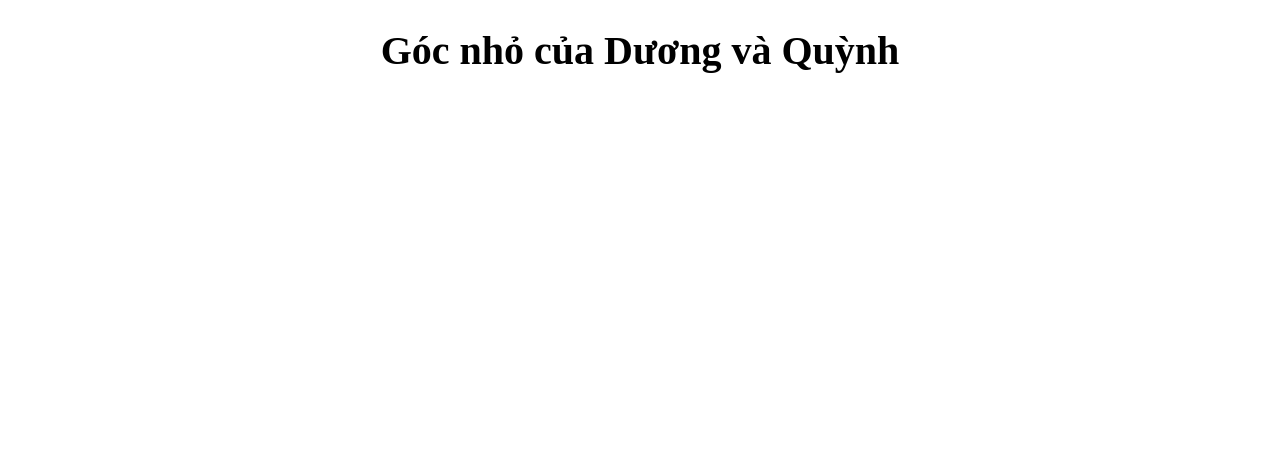
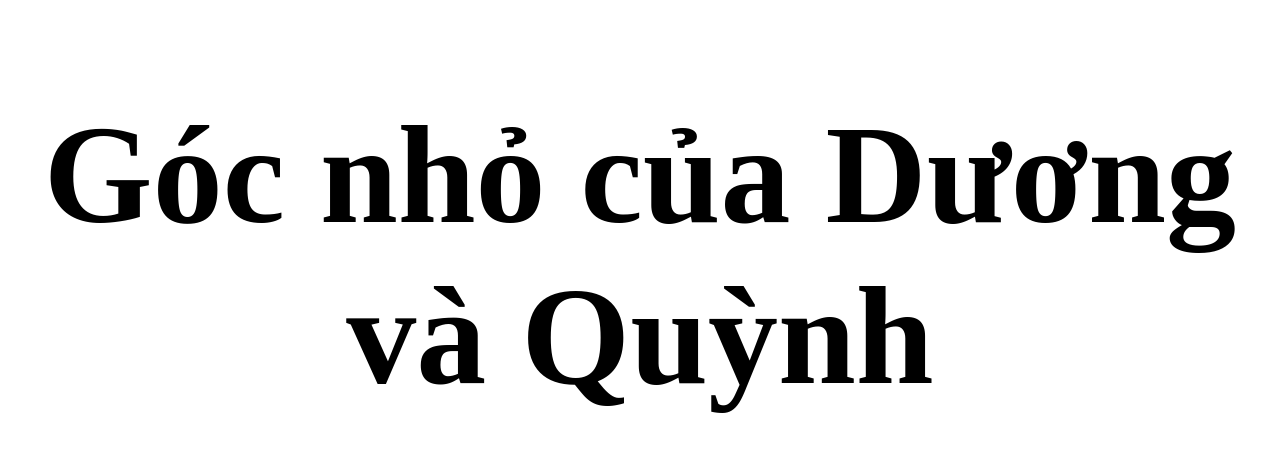
Before and after one commit to lvienduong-create/gocnho, a plain HTML site: page index.html in a window 1280 px wide. Drawn offline with Linux system fonts and the light colour scheme.

Commit message:
Update index.html

```diff
--- a/index.html
+++ b/index.html
@@ -5,7 +5,7 @@
   <title>Góc nhỏ của Dương và Quỳnh</title>
 </head>
 <body>
-  <h1 style="text-align: center; font-size: 40px;">
+  <h1 style="text-align: center; font-size: 140px;">
     Góc nhỏ của Dương và Quỳnh
   </h1>
 </body>
```
